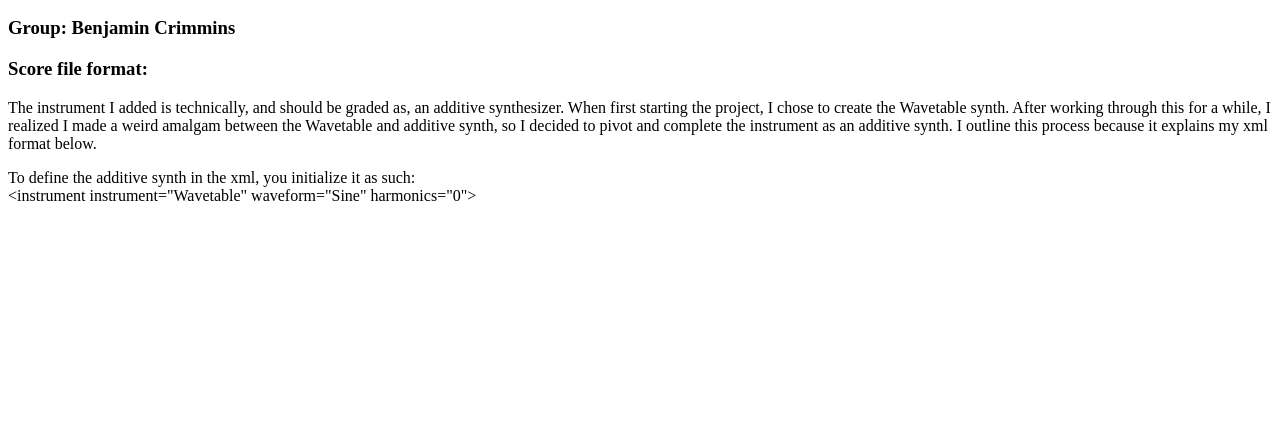
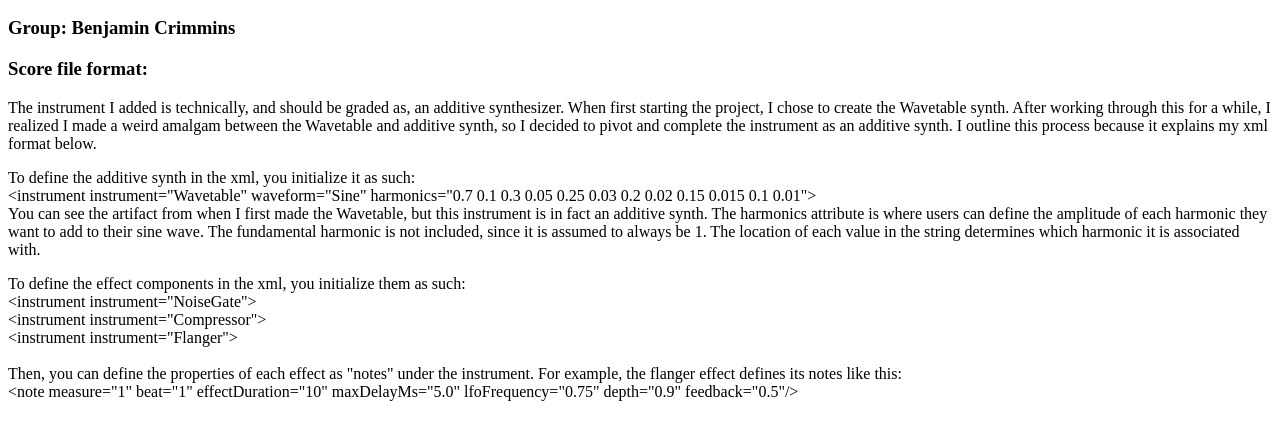
Before and after one commit to bencrim/CSE-471-Project1, a plain HTML site: page index.html in a window 1280 px wide. Shown: the part 96-536 px from the top of the page. Drawn offline with Linux system fonts and the light colour scheme.

Commit message:
Paragraph

```diff
--- a/index.html
+++ b/index.html
@@ -2,8 +2,20 @@
 <h2>Musical Selection: Everything In Its Right Place - Radiohead (Hand transcribed)</h2>
 <h3>Group: Benjamin Crimmins</h3>
 <h3>Score file format:</h3>
-<p>The instrument I added is technically, and should be graded as, an additive synthesizer. When first starting the project, I chose to create the Wavetable synth. After working through this for a while, I realized I made a weird amalgam between the Wavetable and additive synth, so I decided to pivot and complete the instrument as an additive synth. I outline this process because it explains my xml format below.</p>
+<p>
+    The instrument I added is technically, and should be graded as, an additive synthesizer. When first starting the project, I chose to create the Wavetable synth. After working through this for a while, I realized I made a weird amalgam between the Wavetable and additive synth, so I decided to pivot and complete the instrument as an additive synth. I outline this process because it explains my xml format below.
+</p>
 <p>
     To define the additive synth in the xml, you initialize it as such:<br>
-    &lt;instrument instrument="Wavetable" waveform="Sine" harmonics="0"&gt;
+    &lt;instrument instrument="Wavetable" waveform="Sine" harmonics="0.7 0.1 0.3 0.05 0.25 0.03 0.2 0.02 0.15 0.015 0.1 0.01"&gt;<br>
+    You can see the artifact from when I first made the Wavetable, but this instrument is in fact an additive synth. The harmonics attribute is where users can define the amplitude of each harmonic they want to add to their sine wave. The fundamental harmonic is not included, since it is assumed to always be 1. The location of each value in the string determines which harmonic it is associated with.
 </p>
+<p>
+    To define the effect components in the xml, you initialize them as such:<br>
+    &lt;instrument instrument="NoiseGate"&gt;<br>
+    &lt;instrument instrument="Compressor"&gt;<br>
+    &lt;instrument instrument="Flanger"&gt;<br>
+    <br>
+    Then, you can define the properties of each effect as "notes" under the instrument. For example, the flanger effect defines its notes like this:<br>
+    &lt;note measure="1" beat="1" effectDuration="10" maxDelayMs="5.0" lfoFrequency="0.75" depth="0.9" feedback="0.5"/&gt;
+</p>
```
